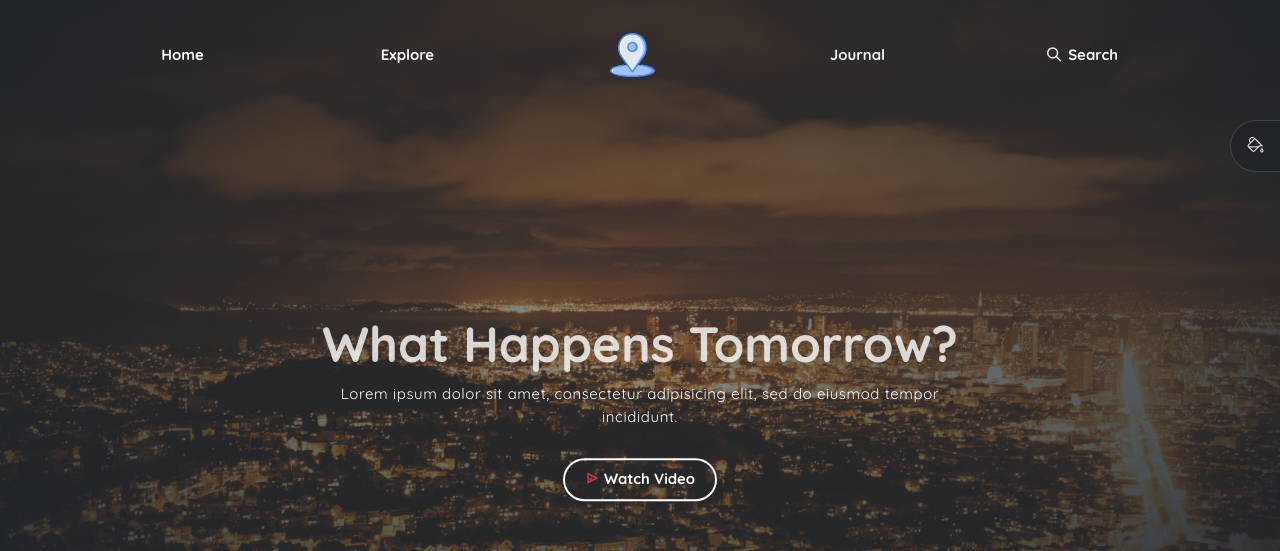
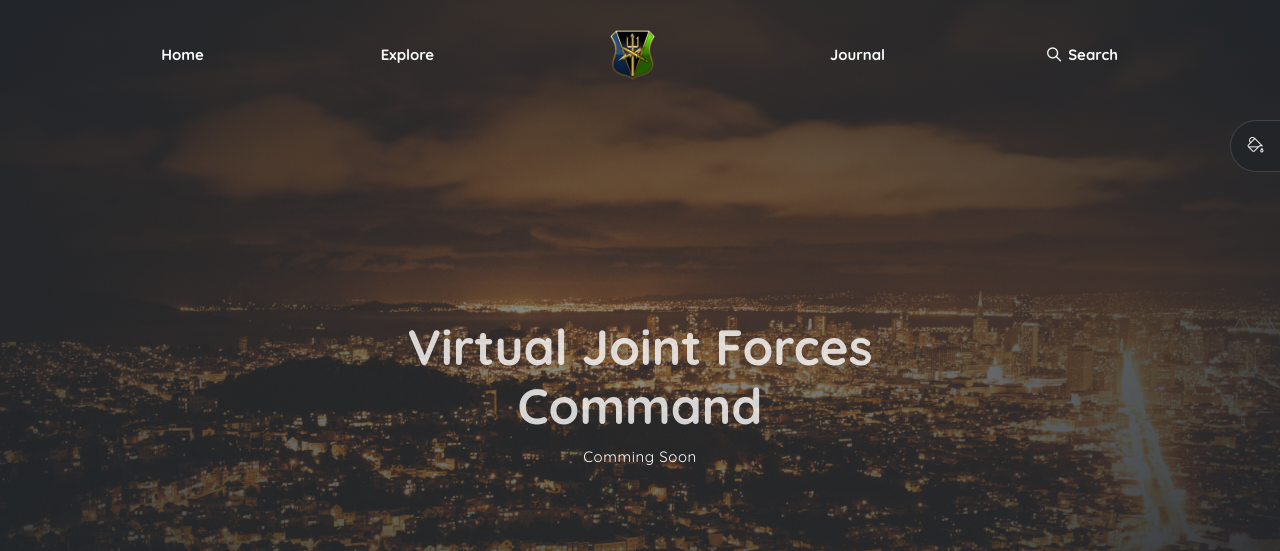
Before and after one commit to windeck622/virtual_joint_forces_command, a website: page index.html in a window 1280 px wide. Shown: the top 551 px of the page. Drawn offline with Linux system fonts and the light colour scheme.

Commit message:
Initial Commit

```diff
--- a/index.html
+++ b/index.html
@@ -3,9 +3,9 @@
 <head>
 	<meta charset="utf-8">
     <meta name="viewport" content="width=device-width, initial-scale=1, shrink-to-fit=no">
-    <meta name="description" content="Start your development with Dorang landing page.">
+    <meta name="description" content="Landing page for Virtual Joint Forces Command">
     <meta name="author" content="Devcrud">
-    <title>Dorang | Free Bootstrap 4.3.x template</title>
+    <title>vJFCOM</title>
     <!-- font icons -->
     <link rel="stylesheet" href="assets/vendors/themify-icons/css/themify-icons.css">
 
@@ -20,7 +20,7 @@
         <ul class="nav-navbar container">
             <li class="nav-item"><a href="#" class="nav-link">Home</a></li>
             <li class="nav-item"><a href="#" class="nav-link">Explore</a></li>
-            <li class="nav-item"><a href="#" class="nav-link"><img src="assets/imgs/placeholder.svg" alt="Download free bootstrap 4 landing page, free boootstrap 4 templates, Download free bootstrap 4.1 landing page, free boootstrap 4.1.1 templates, weber Landing page"></a></li>
+            <li class="nav-item"><a href="#" class="nav-link"><img src="assets/imgs/vjfcom_logo.png" alt="VFJC"></a></li>
             <li class="nav-item"><a href="#" class="nav-link">Journal</a></li>
             <li class="nav-item search">
                 <a href="javascript:void(0)" class="nav-link search-toggle"><i class="ti-search"></i> Search</a>
@@ -47,11 +47,10 @@
     <header class="header">
         <div class="overlay"></div>
         <div class="header-content">
-            <h1 class="header-title">What Happens Tomorrow?</h1>
-            <p class="header-subtitle">Lorem ipsum dolor sit amet, consectetur adipisicing elit, sed do eiusmod
-            tempor incididunt.</p>
+            <h1 class="header-title">Virtual Joint Forces Command</h1>
+            <p class="header-subtitle">Comming Soon</p>
 
-            <button class="btn btn-theme-color modal-toggle"><i class="ti-control-play text-danger"></i> Watch Video</button>
+            <!-- <button class="btn btn-theme-color modal-toggle"><i class="ti-control-play text-danger"></i> Watch Video</button> -->
 
         </div>
     </header><!-- end of page header -->
```
Also changed, not shown: README.txt, assets/LICENSE.txt (renamed from LICENSE.txt), assets/README.txt (added), assets/imgs/vjfcom_logo.png (added).
